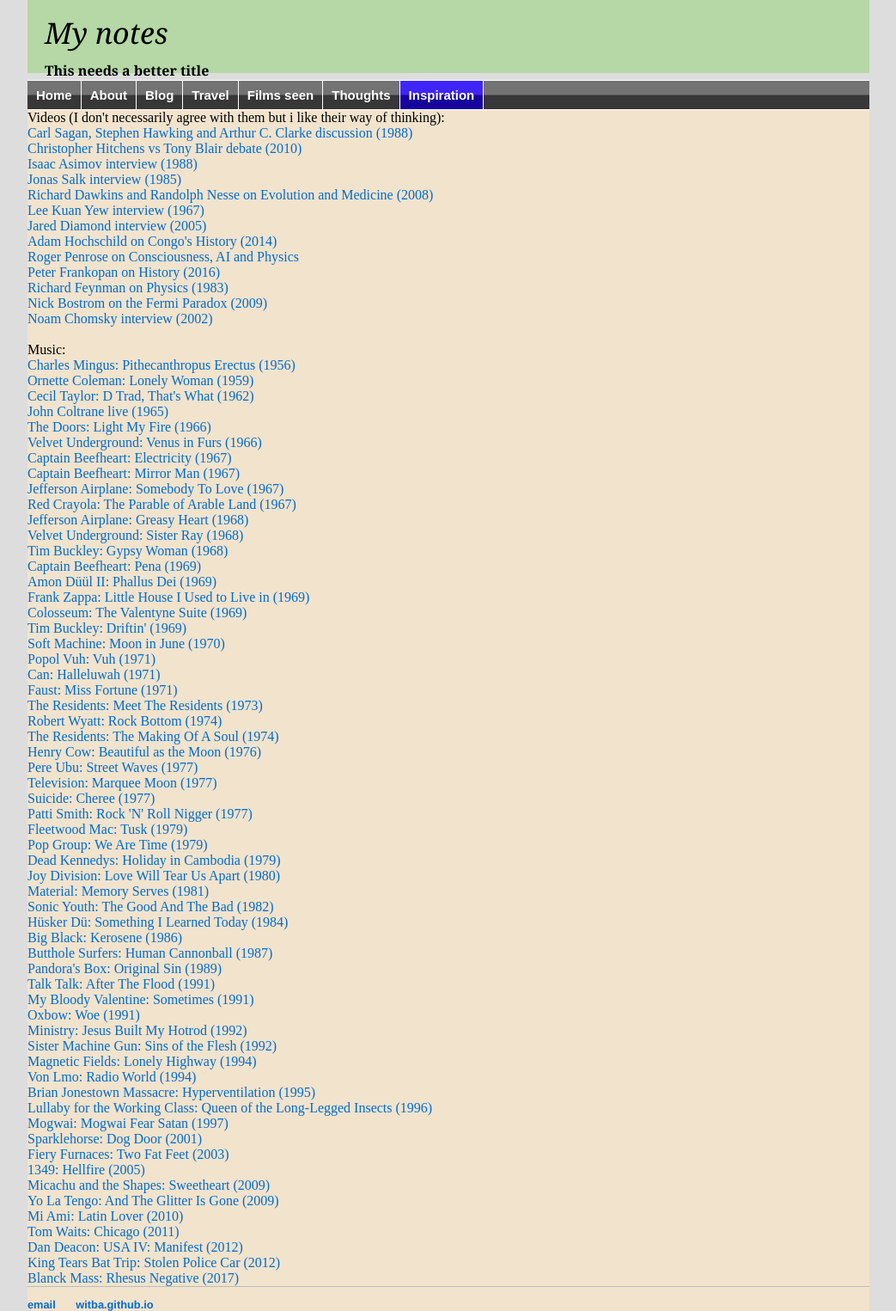
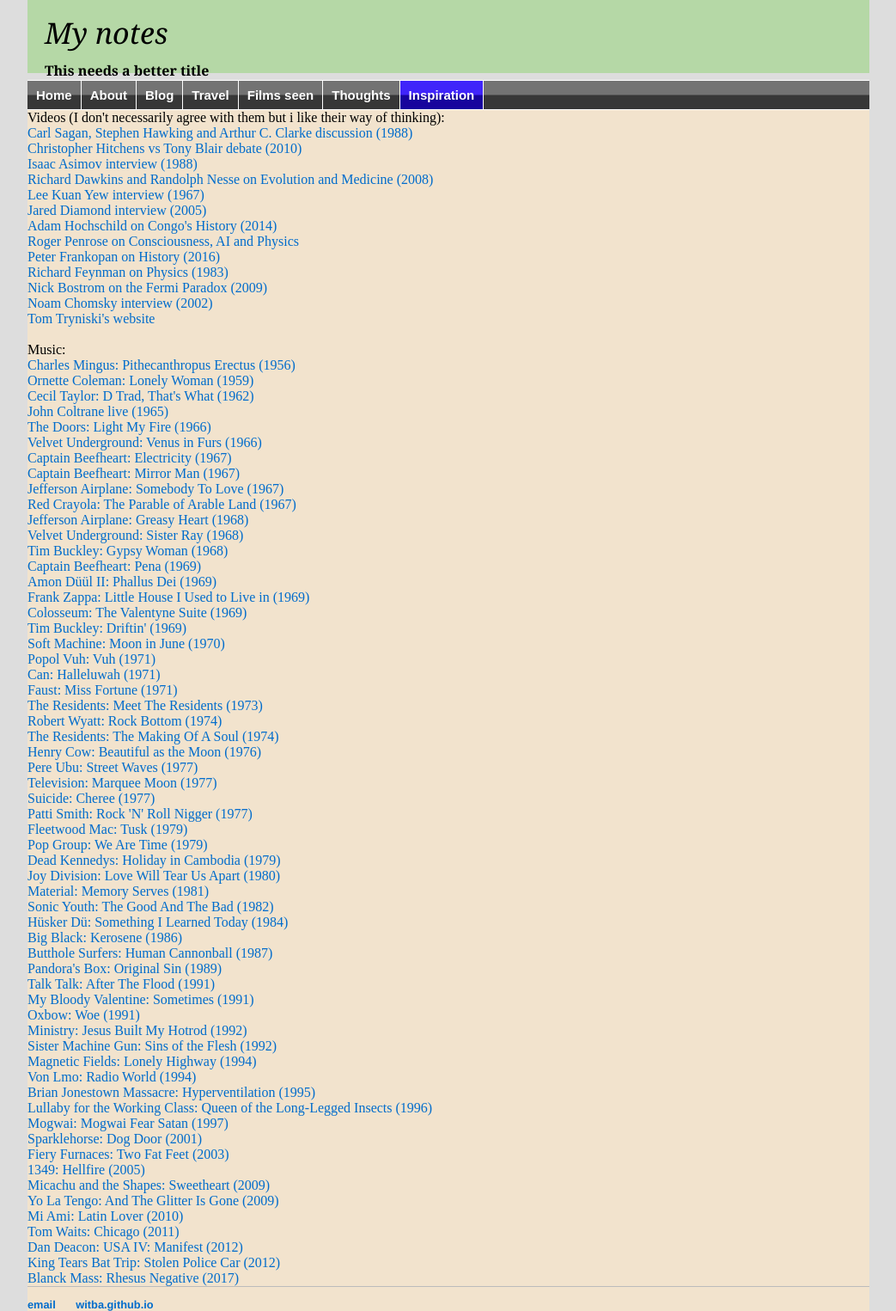
Before and after one commit to witba/witba.github.io, a Jekyll site: the page built from inspiration/index.html, in a window 1280 px wide. Shown: the whole page at 86% size, without its empty margins (118-1161 px from the left). Built offline with Jekyll 4.4.1, drawn with Linux system fonts in a browser that asks for light colours.

Commit message:
Update index.html

```diff
--- a/inspiration/index.html
+++ b/inspiration/index.html
@@ -7,7 +7,6 @@
 <a href="https://www.youtube.com/watch?v=HKQQAv5svkk" target=_blank>Carl Sagan, Stephen Hawking and Arthur C. Clarke discussion (1988)</a><br>
 <a href="https://www.youtube.com/watch?v=oJCZKZomtXQ" target=_blank>Christopher Hitchens vs Tony Blair debate (2010)</a><br>
 <a href="https://www.youtube.com/watch?v=aogsJ4t4aBE" target=_blank>Isaac Asimov interview (1988)</a><br>
-<a href="https://www.youtube.com/watch?v=liQzs6qqYQg" target=_blank>Jonas Salk interview (1985)</a><br>
 <a href="https://www.youtube.com/watch?v=bAOhOhJr-gM" target=_blank>Richard Dawkins and Randolph Nesse on Evolution and Medicine (2008)</a><br>
 <a href="https://www.youtube.com/watch?v=VexrmTacOAA" target=_blank>Lee Kuan Yew interview (1967)</a><br>
 <a href="https://www.youtube.com/watch?v=refwHvF6ZA0" target=_blank>Jared Diamond interview (2005)</a><br>
@@ -17,6 +16,7 @@
 <a href="https://www.youtube.com/watch?v=aXtnYnoutKk" target=_blank>Richard Feynman on Physics (1983)</a><br>
 <a href="https://www.closertotruth.com/interviews/3988" target=_blank>Nick Bostrom on the Fermi Paradox (2009)</a><br>
 <a href="https://www.youtube.com/watch?v=7lPnLK9z1fI" target=_blank>Noam Chomsky interview (2002)</a><br>
+<a href="https://www.youtube.com/watch?v=KVWDX6oaYCg" target=_blank>Tom Tryniski's website</a><br>
 <br>
 
 Music:<br>
```
